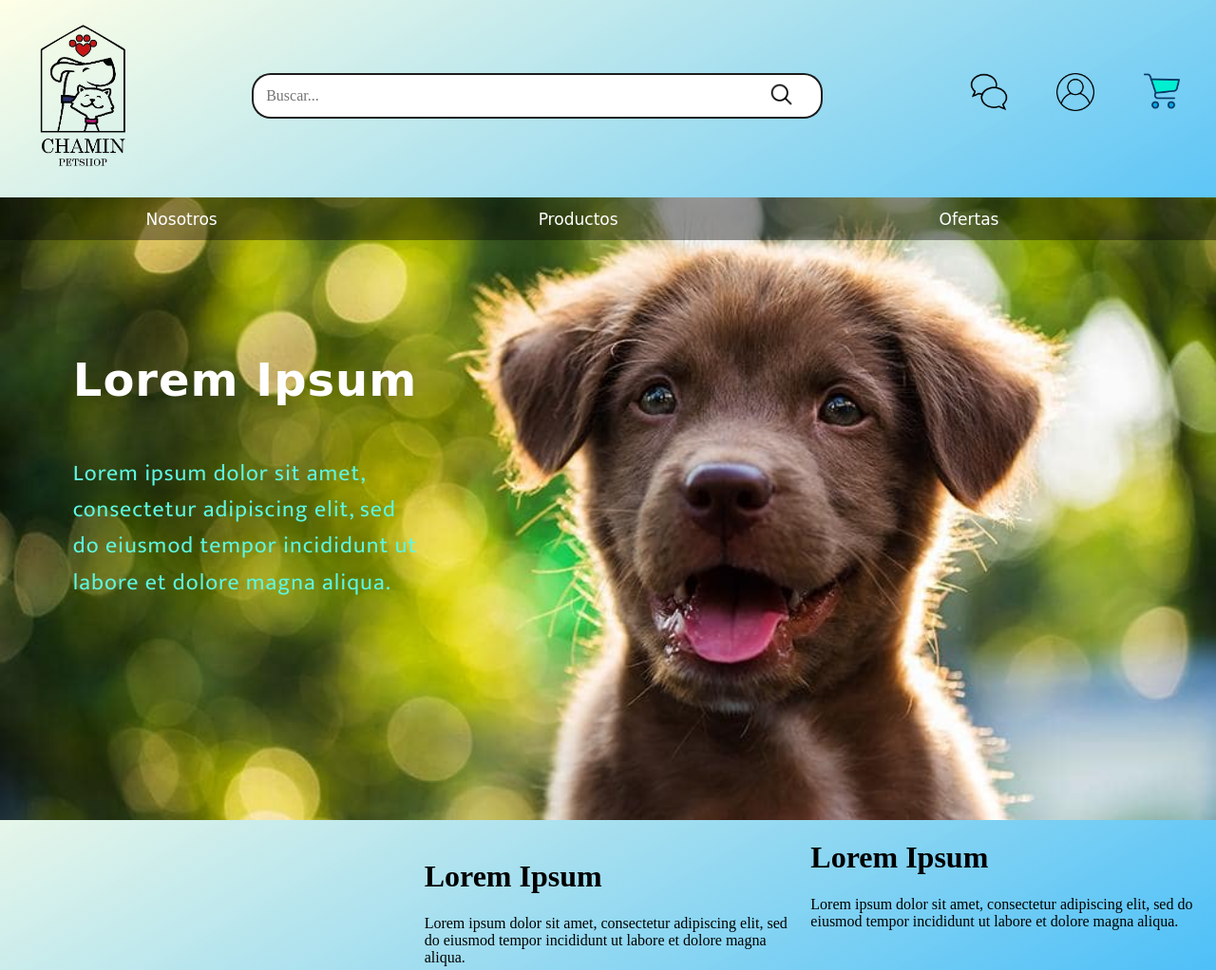
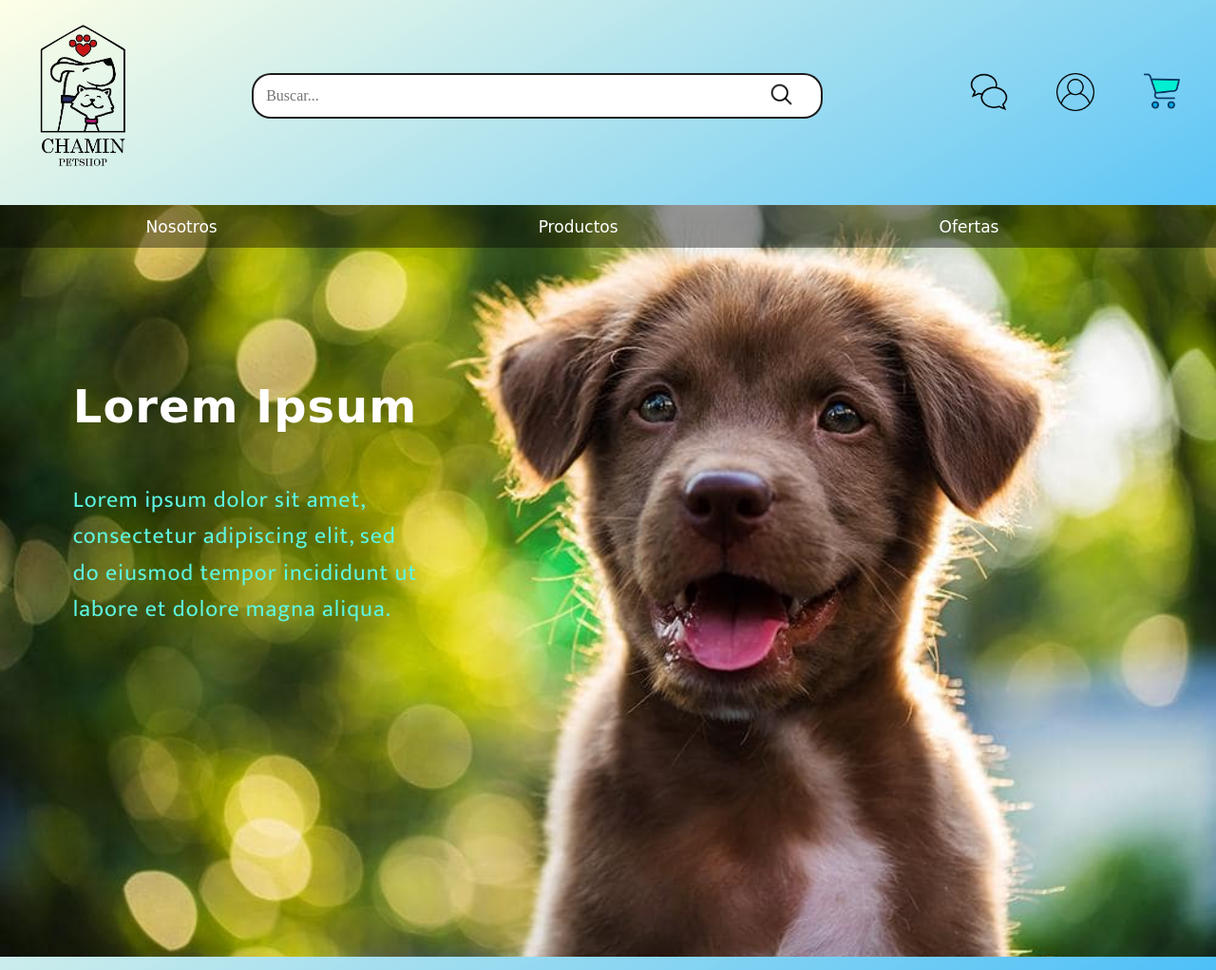
Before and after one commit to D-Ohm/chaminpetshop.github.io, a plain HTML site: page index.html in a window 1280 px wide. Shown: the top 1022 px of the page at 95% size. Drawn offline with Linux system fonts and the light colour scheme; a web font is replaced by a local one.

Commit message:
mejorando grid

```diff
--- a/defstyle.css
+++ b/defstyle.css
@@ -9,35 +9,32 @@ html {
       display: grid;
       width: 100%;
       height: 45em;
-    grid-template-columns: 200px 1fr 1fr;
-    grid-template-rows: 80px 20% 1fr 100px;
       grid-gap: 0rem;
-    grid-template-columns:
-      [main-start sidebar-start] 1fr [sidebar-end content-start] 1fr [column3-start] 1fr [content-end main-end];
+      grid-template-columns:[main-start  main-end] 100%;
       grid-template-rows:
-      [row1-start] 20% [row2-start] 100% [row3-start] 100% [row4-start] 30% [row4-end];
+      [row1-start] 30% [row2-start] 110% [row3-start] 100% [row4-start] 100% [row5-start] 30% [row5-end];
     }
 
     .header {
       padding   : 1% 0% 0% 0%;
-    grid-column: main-start / main-end;
+      /*! grid-column: main-start / main-end; */
       grid-row: row1-start / row2-start;
      }
 
-  .sidebar {
+    /* .sidebar {
       grid-area: sidebar;
       grid-column: sidebar-start / sidebar-end;
       grid-row: row2-start / row4-start;
-  }
+    } */
 
     .content-1 {
       position: relative;
-    margin: 5% 0% 0% 0%;
+      margin: 0% 0% 0% 0%;
       background-size: 100%;
       background-position-x: center;
       background-image: url(assets/perrogatoGrande2.jpg);
 
-    grid-column: main-start / main-end;
+      /*! grid-column: main-start / main-end; */
       grid-row: row2-start / row3-start;
 
     }
@@ -63,18 +60,18 @@ html {
     .content-2 {
       padding: 20px 20px 50%  20px;
 
-    grid-column: content-start / column3-start;
+      /*! grid-column: main-start / main-end; */
       grid-row: row3-start / row4-start;
     }
 
     .content-3 {
-    grid-column: column3-start / content-end;
-    grid-row: row3-start / row4-start;
+      /*! grid-column: main-start / main-end; */
+      grid-row: row4-start / row5-start;
     }
 
     .footer {
-    grid-column: main-start / main-end;
-    grid-row: row4-start / row4-end;
+      /*! grid-column: main-start / main-end; */
+      grid-row: row5-start / row5-end;
       background-image: url(assets/FondoWebRecSky.jpg);
       background-size: 75%;
 
--- a/index.html
+++ b/index.html
@@ -24,15 +24,12 @@
       <span class="icon icart"> </span>
       <span class="icon iuser"> </span>
       <span class="icon icontact"> </span>
+    </header>
+
+  <!-- <aside class="sidebar">
 
 
-
-    </header>
-
-  <aside class="sidebar">
-
-
-  </aside>
+  </aside> -->
 
   <div class="content-1">
     <ul class="menu">
```
Lines whose indentation alone changed are shown as unchanged.
